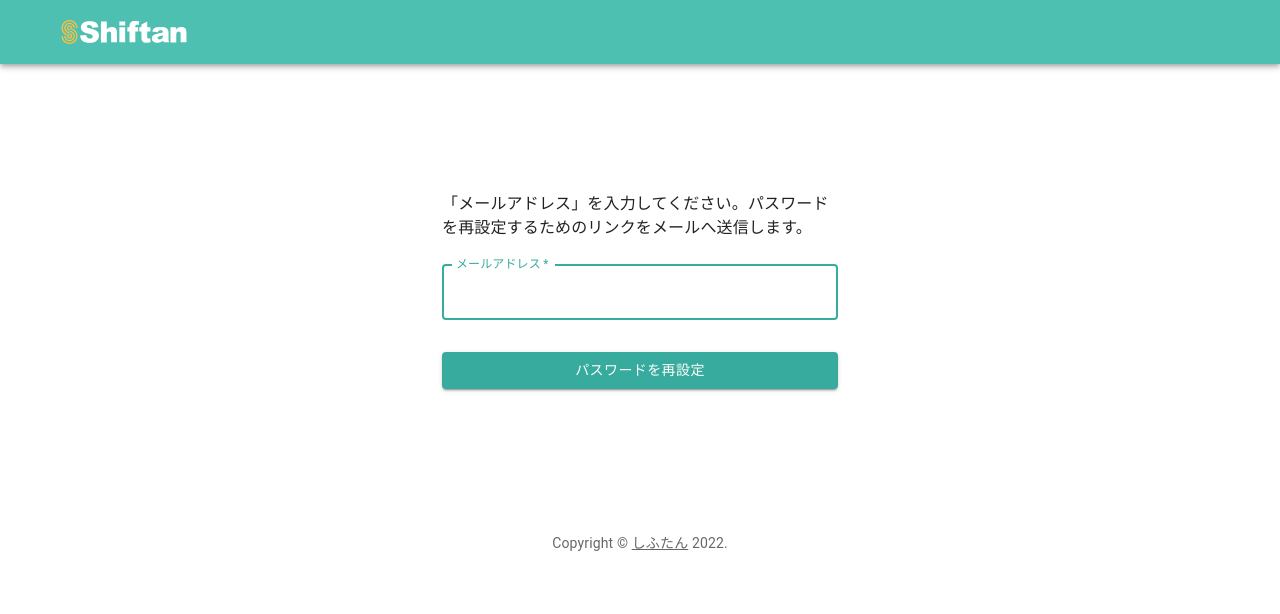
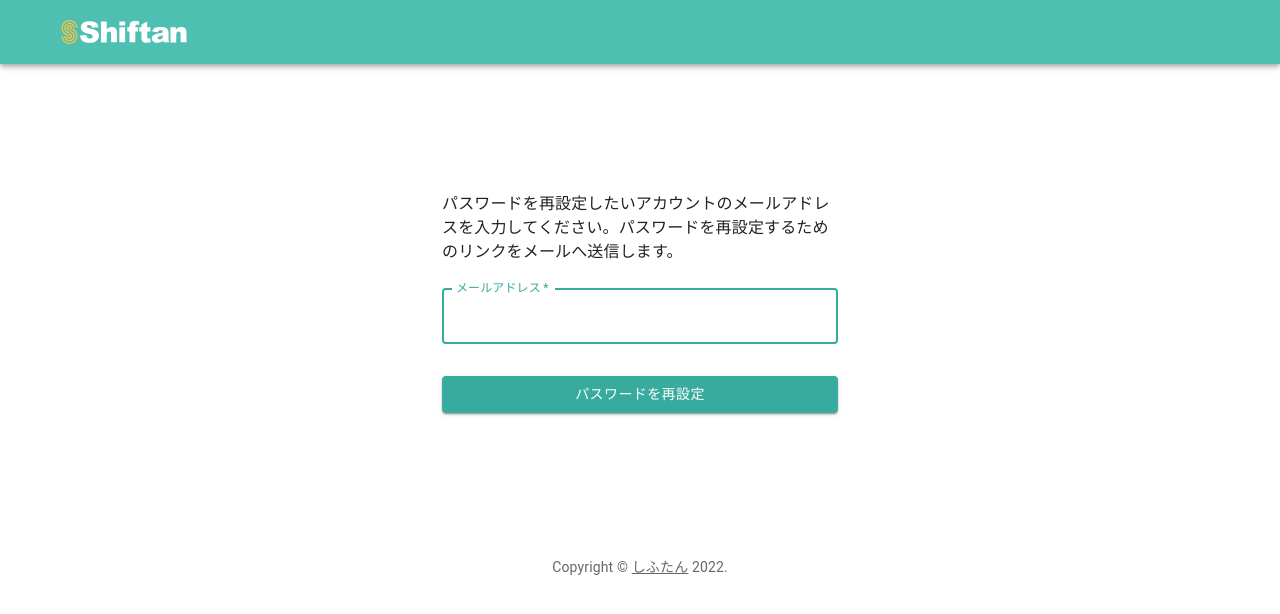
Before and after one commit to nineteen2021/shiftan-v2, a React (Create React App) app in the folder node/django_front/: page /passwordSentMail in a window 1280 px wide. Shown: the top 614 px of the page. Built offline with nearby package versions, Linux system fonts and the light colour scheme; no server answers.

Commit message:
文章を変更

```diff
--- a/node/django_front/src/components/function/PasswordSentMail.jsx
+++ b/node/django_front/src/components/function/PasswordSentMail.jsx
@@ -77,7 +77,7 @@ export default function PasswordSentMail() {
             alignItems: 'center',
           }}
         >
-          「メールアドレス」を入力してください。パスワードを再設定するためのリンクをメールへ送信します。
+          パスワードを再設定したいアカウントのメールアドレスを入力してください。パスワードを再設定するためのリンクをメールへ送信します。
           <Box component="form" onSubmit={handleSubmit} noValidate sx={{ mt: 1 }}>
             <TextField
               margin="normal"
```
